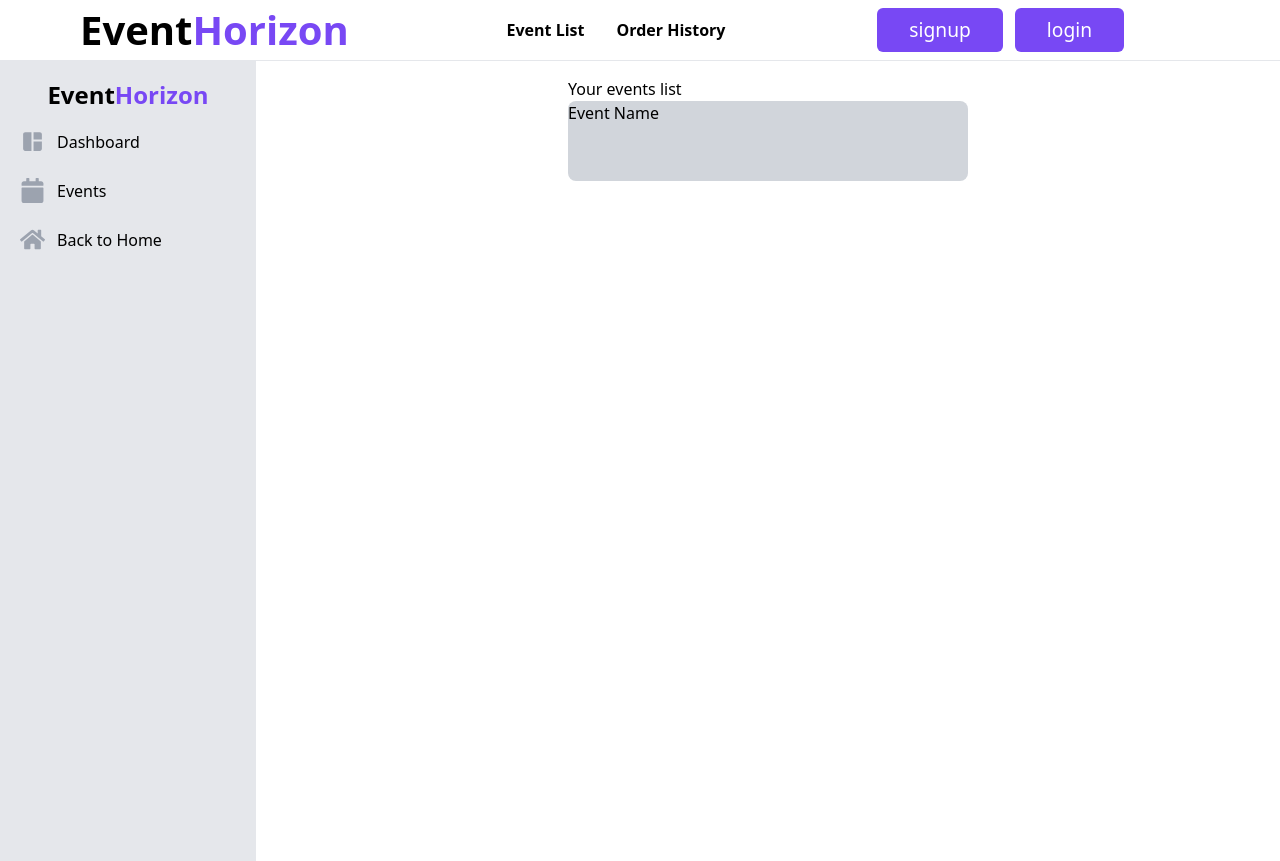
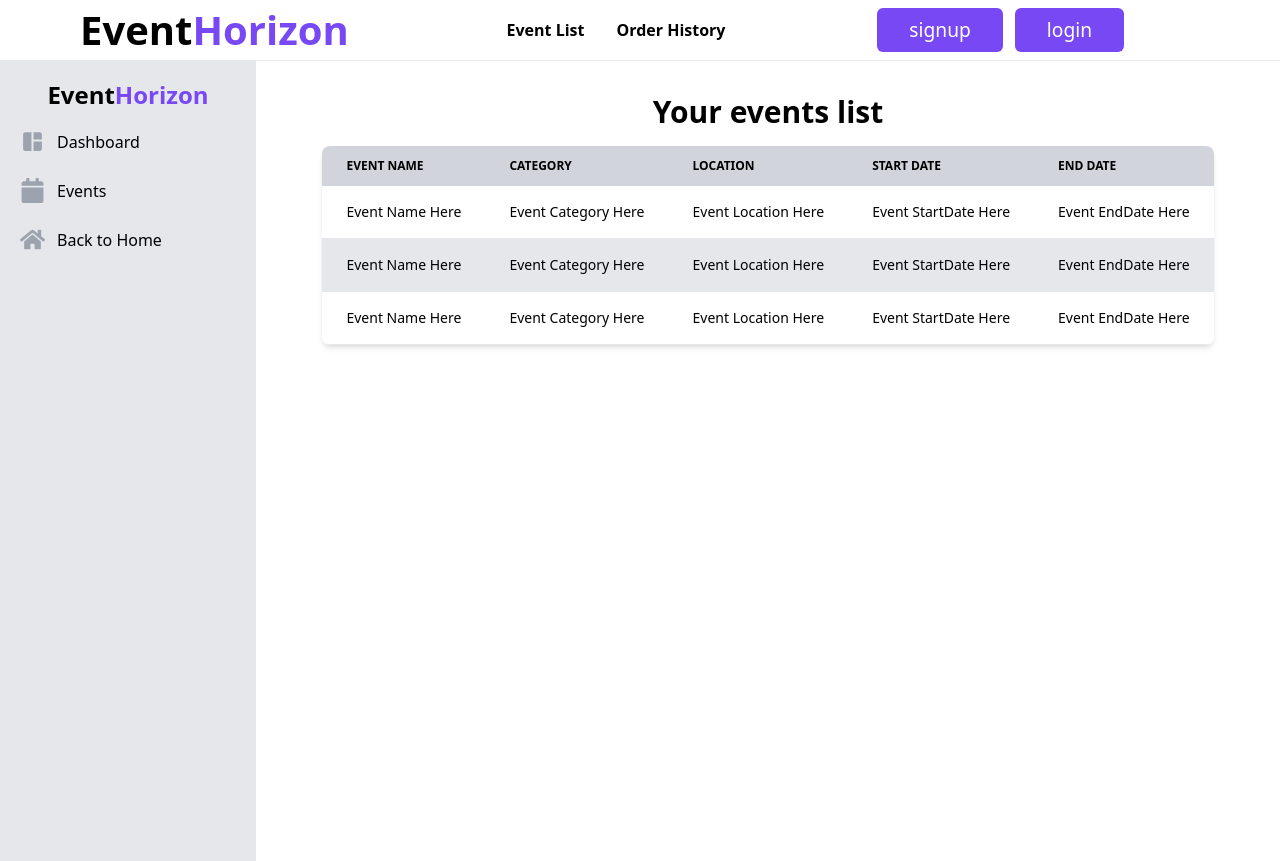
Before and after one commit to malvz22/event-app, a Next.js app in the folder apps/web/: page /dashboard/events in a window 1280 px wide. Built offline with nearby package versions, Linux system fonts and the light colour scheme.

Commit message:
feat: dashboard table to display event list for organizer

```diff
--- a/apps/web/src/app/dashboard/events/page.tsx
+++ b/apps/web/src/app/dashboard/events/page.tsx
@@ -7,10 +7,70 @@ export default function DashboardEvent() {
         <DashboardSidebar />
         <div className=" max-w-[1200px] mx-auto p-4">
           <div className="flex flex-col">
-            <h1>Your events list</h1>
+            <h1 className="font-bold text-[30px] py-3 text-center">
+              Your events list
+            </h1>
 
-            <div className="w-[400px] h-[80px] bg-gray-300 rounded-lg">
-              <h1>Event Name</h1>
+            <div className="relative overflow-x-auto shadow-md sm:rounded-lg">
+              <table className="w-full text-sm text-left text-black">
+                <thead className="text-xs text-black uppercase bg-gray-300">
+                  <tr>
+                    <th scope="col" className="px-6 py-3">
+                      Event Name
+                    </th>
+                    <th scope="col" className="px-6 py-3">
+                      Category
+                    </th>
+                    <th scope="col" className="px-6 py-3">
+                      Location
+                    </th>
+                    <th scope="col" className="px-6 py-3">
+                      Start Date
+                    </th>
+                    <th scope="col" className="px-6 py-3">
+                      End Date
+                    </th>
+                  </tr>
+                </thead>
+                <tbody>
+                  <tr className="odd: bg-white even:bg-gray-200 border-b ">
+                    <th
+                      scope="row"
+                      className="px-6 py-4 font-medium text-black whitespace-nowrap"
+                    >
+                      Event Name Here
+                    </th>
+                    <td className="px-6 py-4">Event Category Here</td>
+                    <td className="px-6 py-4">Event Location Here</td>
+                    <td className="px-6 py-4">Event StartDate Here</td>
+                    <td className="px-6 py-4">Event EndDate Here</td>
+                  </tr>
+                  <tr className="odd: bg-white even:bg-gray-200 border-b ">
+                    <th
+                      scope="row"
+                      className="px-6 py-4 font-medium text-black whitespace-nowrap"
+                    >
+                      Event Name Here
+                    </th>
+                    <td className="px-6 py-4">Event Category Here</td>
+                    <td className="px-6 py-4">Event Location Here</td>
+                    <td className="px-6 py-4">Event StartDate Here</td>
+                    <td className="px-6 py-4">Event EndDate Here</td>
+                  </tr>
+                  <tr className="odd: bg-white even:bg-gray-200 border-b ">
+                    <th
+                      scope="row"
+                      className="px-6 py-4 font-medium text-black whitespace-nowrap"
+                    >
+                      Event Name Here
+                    </th>
+                    <td className="px-6 py-4">Event Category Here</td>
+                    <td className="px-6 py-4">Event Location Here</td>
+                    <td className="px-6 py-4">Event StartDate Here</td>
+                    <td className="px-6 py-4">Event EndDate Here</td>
+                  </tr>
+                </tbody>
+              </table>
             </div>
           </div>
         </div>
```
